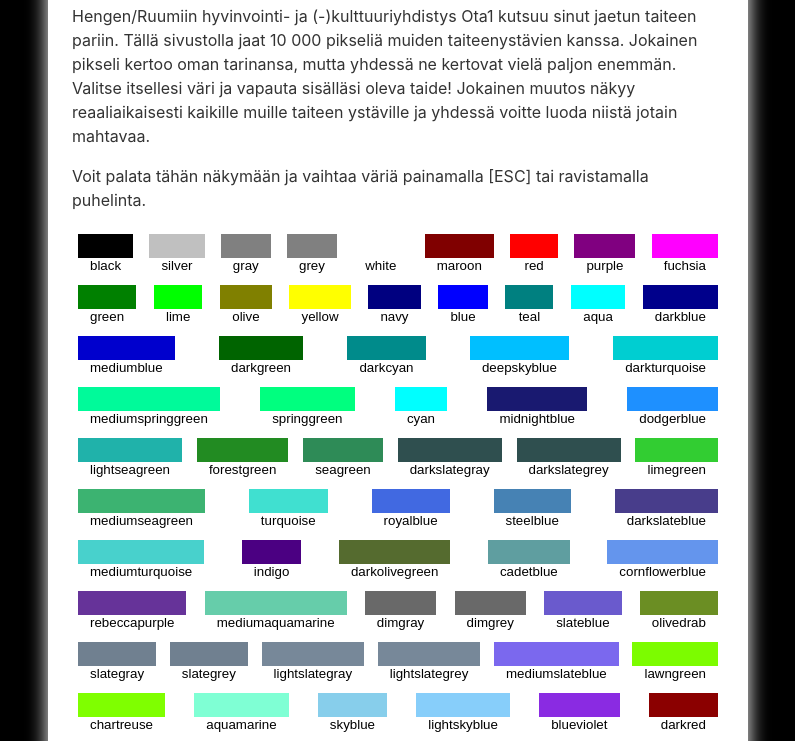
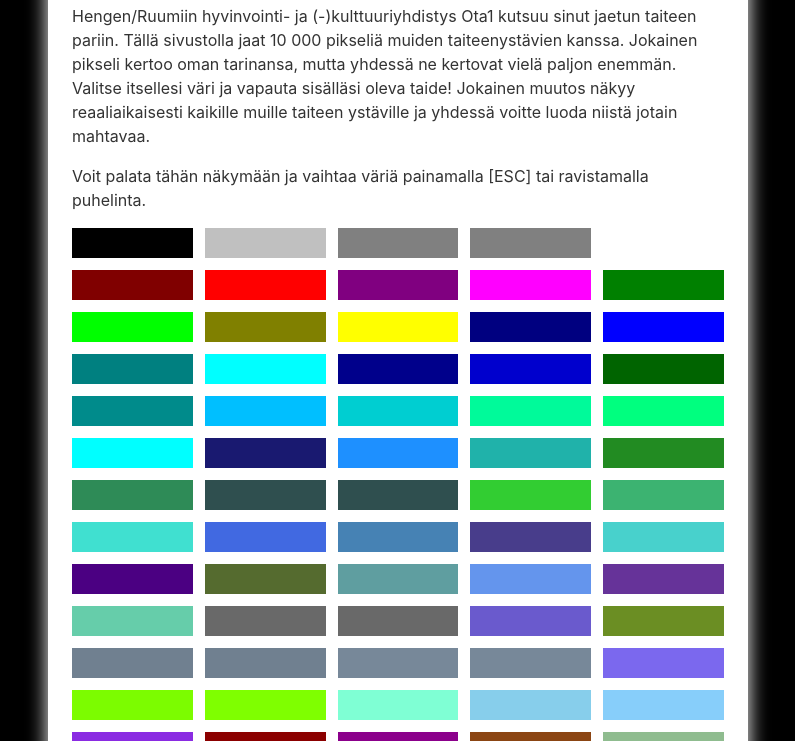
Before and after one commit to omahlama/draw.ota1.org, a website built with webpack: page src/index.html in a window 1280 px wide and 1712 px high. Shown: the part 188-929 px from the top of the page, without its empty margins (242-1037 px from the left). Built offline with nearby package versions, Linux system fonts and the light colour scheme; files whose address does not match are found by name; what shake.js would draw is missing.

Commit message:
Color picker styling

```diff
--- a/src/index.js
+++ b/src/index.js
@@ -78,7 +78,6 @@ const colorButtons = [];
 for (let colorname of colorNames) {
   colorButtons.push(`
     <button style="background-color: ${colorname}">
-      <span>${colorname}</span>
     </button>
   `);
 }
--- a/src/style.css
+++ b/src/style.css
@@ -53,14 +53,22 @@ body {
 #colors {
   display: flex;
   flex-wrap: wrap;
-  justify-content: space-between;
+  margin: -6px;
 }
 
 #colors button {
   border: 0;
-  min-width: 48px;
+  height: 30px;
+  min-width: 60px;
+  flex: 1 1 auto;
   margin: 6px;
   padding: 0;
+}
+
+@media (min-width: 600px) {
+  #colors button {
+    min-width: 100px;
+  }
 }
 
 #colors button > span {
@@ -72,7 +80,7 @@ body {
 }
 
 #colors button.selected {
-  animation: explodeOut 0.3s forwards;
+  animation: explodeOut .3s forwards;
 }
 
 @keyframes explodeOut {
```
